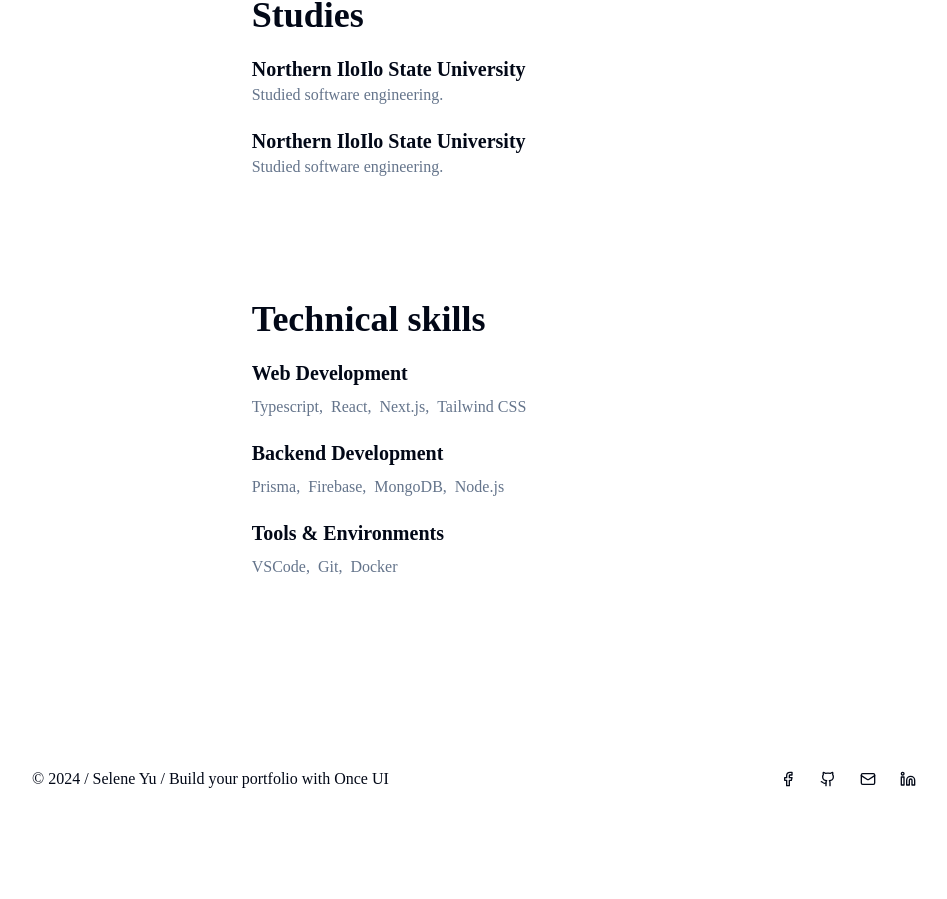
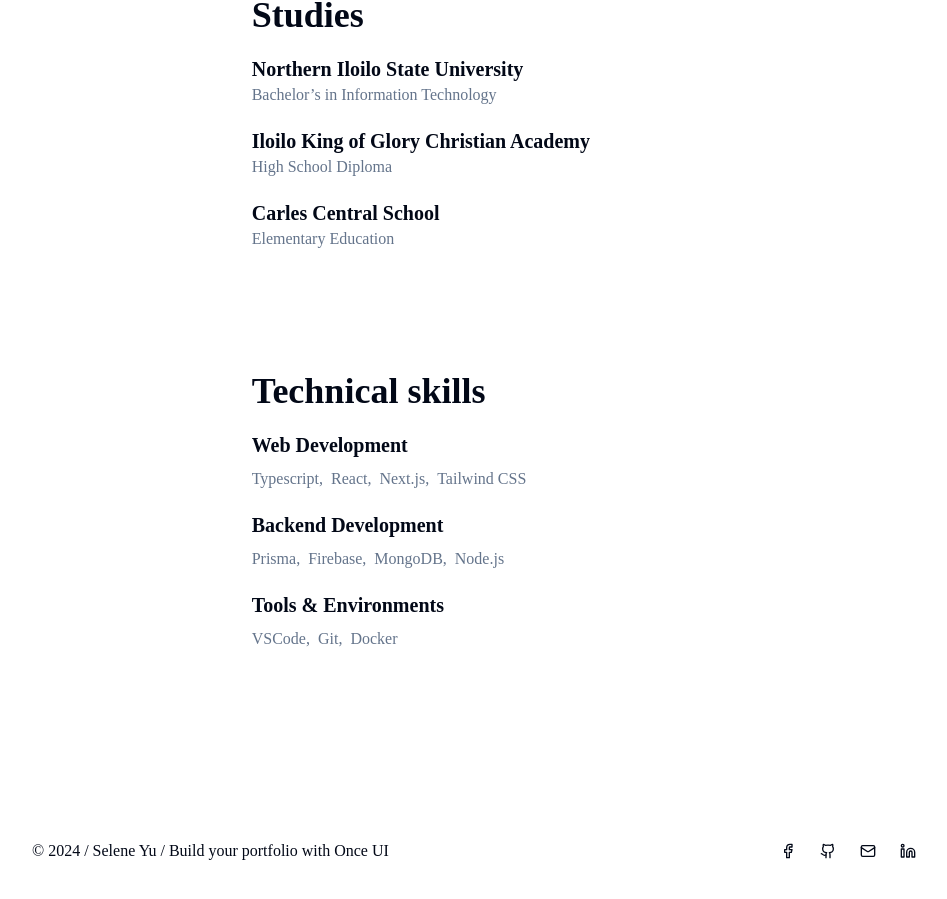
Before and after one commit to azkriven16/azkriven, a Next.js app: page /about in a window 1280 px wide. Shown: the part 1173-2072 px from the top of the page, without its empty margins (160-1107 px from the left). Built offline with nearby package versions, Linux system fonts and the light colour scheme.

Commit message:
feat:updated blog page

```diff
--- a/app/about/page.tsx
+++ b/app/about/page.tsx
@@ -104,21 +104,31 @@ export default function About() {
                     <h3 id="studies" className="text-4xl font-bold">
                         Studies
                     </h3>
+
                     <div>
                         <h4 className="text-xl font-semibold">
-                            Northern IloIlo State University
+                            Northern Iloilo State University
                         </h4>
                         <p className="text-muted-foreground">
-                            Studied software engineering.
+                            Bachelor’s in Information Technology
                         </p>
                     </div>
 
                     <div>
                         <h4 className="text-xl font-semibold">
-                            Northern IloIlo State University
+                            Iloilo King of Glory Christian Academy
                         </h4>
                         <p className="text-muted-foreground">
-                            Studied software engineering.
+                            High School Diploma
+                        </p>
+                    </div>
+
+                    <div>
+                        <h4 className="text-xl font-semibold">
+                            Carles Central School
+                        </h4>
+                        <p className="text-muted-foreground">
+                            Elementary Education
                         </p>
                     </div>
                 </div>
--- a/app/blog/page.tsx
+++ b/app/blog/page.tsx
@@ -1,5 +1,40 @@
+"use client";
+
+import Section from "@/components/section";
+import AvatarCircles from "@/components/ui/avatar-circles";
+import { BackgroundGradient } from "@/components/ui/background-gradient";
+import { Button } from "@/components/ui/button";
+import { BLOG, PROJECTS } from "@/config/site";
+import { ChevronRightIcon } from "lucide-react";
+import Image from "next/image";
 import React from "react";
 
-export default function Blog() {
-    return <div>Blog</div>;
+export default function Work() {
+    return (
+        // <div>
+        //     <Section className="md:mt-32">
+        //         <h1 className="text-4xl md:text-6xl font-pixel font-black">
+        //             Writing about web development and tech...
+        //         </h1>
+        //     </Section>
+
+        //     <Section>
+        //         <ul className="grid gap-y-10 list-disc ml-10 ">
+        //             {BLOG.map((item) => (
+        //                 <li key={item.title} className="space-y-5">
+        //                     <h3 className="text-2xl font-semibold">
+        //                         {item.title}
+        //                     </h3>
+        //                     <p>{item.date}</p>
+        //                 </li>
+        //             ))}
+        //         </ul>
+        //     </Section>
+        // </div>
+        <Section className="py-10">
+            <div className="text-center bg-primary rounded-3xl py-5">
+                Coming soon!
+            </div>
+        </Section>
+    );
 }
--- a/app/work/page.tsx
+++ b/app/work/page.tsx
@@ -17,11 +17,11 @@ export default function Work() {
                     Selected Works
                 </h1>
                 <p className="text-lg font-pixel text-muted-foreground">
-                    I'm Selene, a design engineer at FLY, where I craft
-                    intuitive <br /> user experiences. After hours, I build my
-                    own projects.
+                    A showcase of my projects, where I explore innovative ideas
+                    and cutting-edge technologies.
                 </p>
             </Section>
+
             <Section className="grid gap-y-10 md:gap-y-20">
                 {PROJECTS.map((item) => (
                     <div key={item.title} className="space-y-5">
--- a/components/footer.tsx
+++ b/components/footer.tsx
@@ -4,7 +4,7 @@ import { Button } from "./ui/button";
 
 export default function Footer() {
     return (
-        <Section className="flex flex-col-reverse md:flex-row items-center justify-between mb-0 pb-20">
+        <Section className="flex flex-col-reverse md:flex-row items-center justify-between mb-0 pb-24 md:pb-10">
             <p>© 2024 / Selene Yu / Build your portfolio with Once UI</p>
             <div className="pb-5">
                 {SOCIALS.map((item) => (
--- a/components/mode-toggle.tsx
+++ b/components/mode-toggle.tsx
@@ -23,8 +23,14 @@ export function ModeToggle() {
             variant="outline"
             className="min-w-[35px]"
         >
-            <Sun className="rotate-0 scale-100 transition-all dark:-rotate-90 dark:scale-0 h-8 w-8 md:h-4 md:w-4" />
-            <Moon className="absolute rotate-90 scale-0 transition-all dark:rotate-0 dark:scale-100 h-8 w-8 md:h-4 md:w-4" />
+            <Sun
+                size={20}
+                className="rotate-0 scale-100 transition-all dark:-rotate-90 dark:scale-0"
+            />
+            <Moon
+                size={20}
+                className="absolute rotate-90 scale-0 transition-all dark:rotate-0 dark:scale-100"
+            />
             <span className="sr-only">Toggle theme</span>
         </Button>
     );
--- a/components/nav.tsx
+++ b/components/nav.tsx
@@ -6,6 +6,7 @@ import { Blocks, MapPin } from "lucide-react";
 import Link from "next/link";
 import { usePathname } from "next/navigation";
 import { ModeToggle } from "./mode-toggle";
+import { BackgroundGradient } from "./ui/background-gradient";
 
 export default function Nav() {
     const path = usePathname();
@@ -20,7 +21,7 @@ export default function Nav() {
                 <Blocks className="h-4 w-4" /> {SITE_CONFIG.name}
             </div>
 
-            <nav className="flex justify-center gap-5 border w-fit px-2 py-2 rounded-xl bg-background">
+            <BackgroundGradient className="flex justify-center gap-5 border w-fit px-2 py-2 rounded-3xl bg-background">
                 {NAV_ITEMS.map((item) => (
                     <Link
                         className={cn(
@@ -33,7 +34,7 @@ export default function Nav() {
                         <span className="hidden md:inline">{item.text}</span>
                     </Link>
                 ))}
-            </nav>
+            </BackgroundGradient>
             <ModeToggle />
         </div>
     );
--- a/components/ui/avatar.tsx
+++ b/components/ui/avatar.tsx
@@ -12,7 +12,7 @@ const Avatar = React.forwardRef<
     <AvatarPrimitive.Root
         ref={ref}
         className={cn(
-            "relative flex h-8 w-8 shrink-0 overflow-hidden rounded-full",
+            "relative flex h-10 w-10 shrink-0 overflow-hidden rounded-full",
             className
         )}
         {...props}
--- a/config/site.ts
+++ b/config/site.ts
@@ -137,7 +137,7 @@ export const BLOG = [
         title: "Getting Started with Web Development",
         description:
             "we'll explore the basics to help you kickstart your web development adventure.",
-        date: "23rd June 2023",
+        date: "June 23, 2023",
         href: "https://what-the-blog.vercel.app/blogs/getting-started-with-web-development",
     },
 
@@ -145,7 +145,7 @@ export const BLOG = [
         title: "useClickOutside React Hook",
         description:
             "a powerful tool for handling these scenarios with elegance and efficiency.",
-        date: "29th Nov 2023",
+        date: "Nov 29, 2023",
         href: "https://what-the-blog.vercel.app/blogs/getting-started-with-web-development",
     },
 
@@ -153,7 +153,7 @@ export const BLOG = [
         title: "A Guide to Boosting Productivity in Coding",
         description:
             "tips to help you become more productive in your coding endeavors.",
-        date: "1st Dec 2023",
+        date: "Dec 1, 2023",
         href: "https://what-the-blog.vercel.app/blogs/getting-started-with-web-development",
     },
 ];
```
Also changed, not shown: app/page.tsx (+4 -4 lines).
